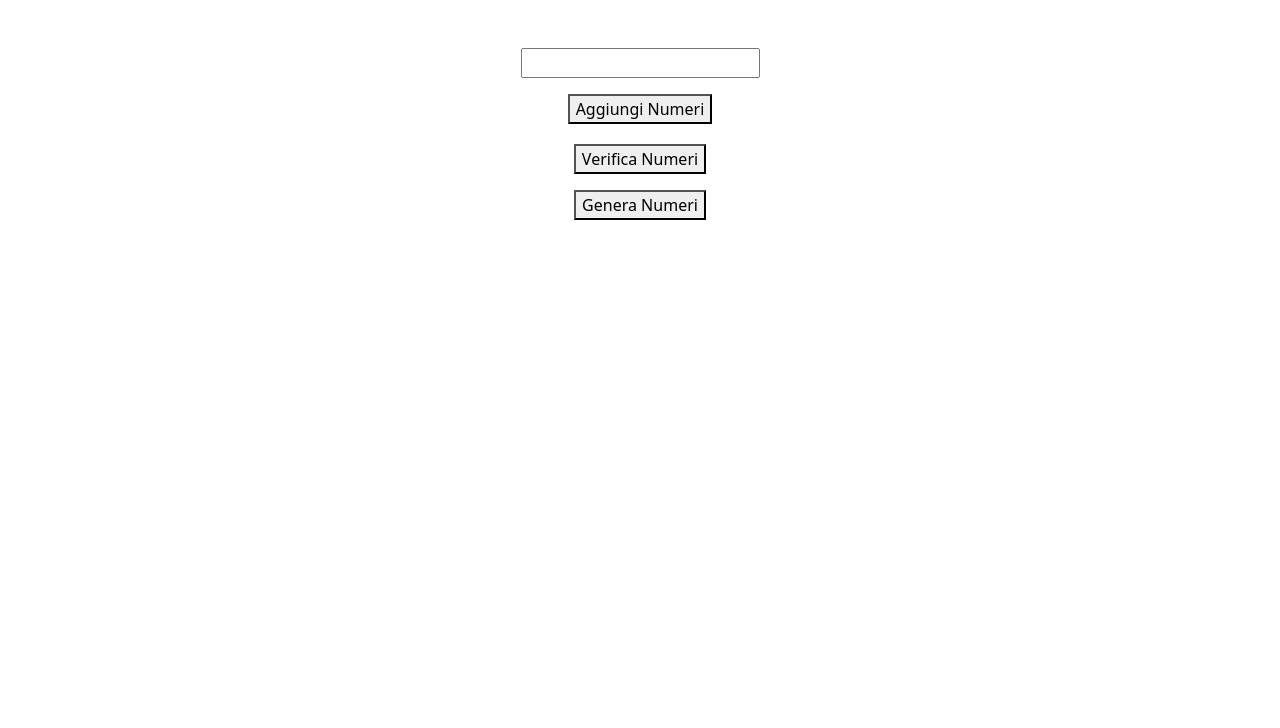
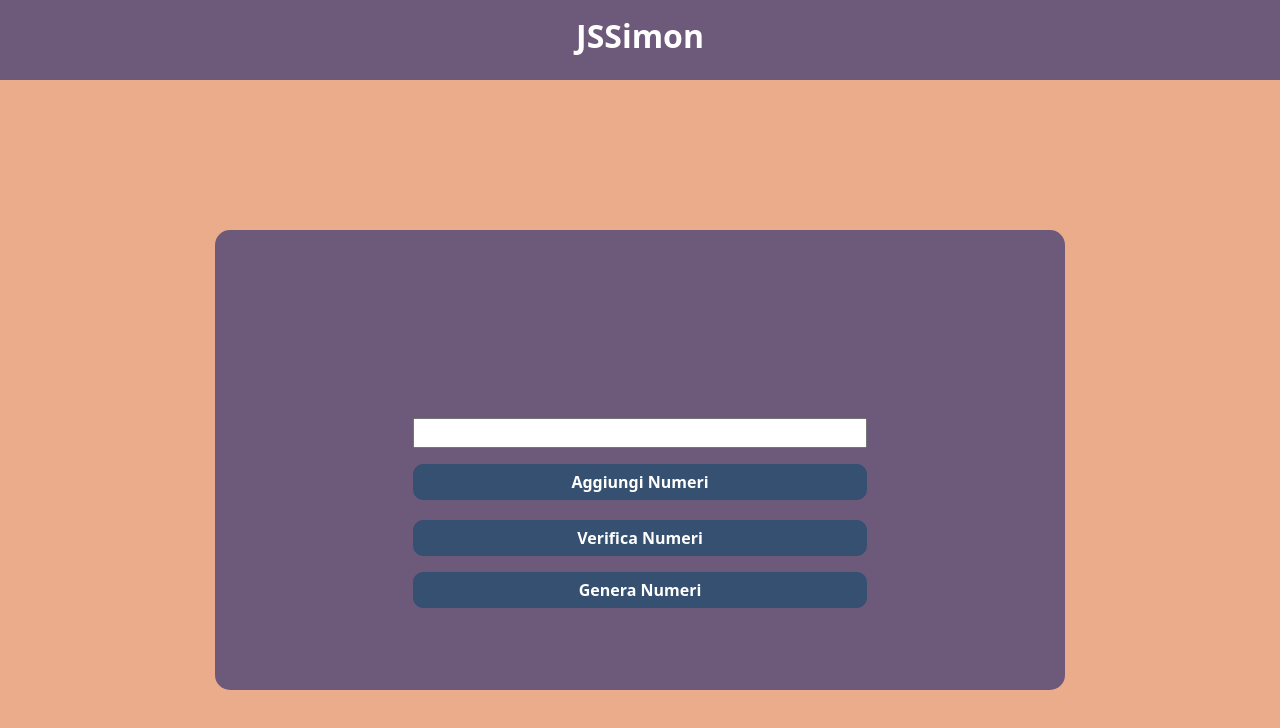
Before and after one commit to MartinelliFabio/js-simon, a plain HTML site: page index.html in a window 1280 px wide. Drawn offline with nearby package versions, Linux system fonts and the light colour scheme.

Commit message:
add style at the page

```diff
--- a/css/style.css
+++ b/css/style.css
@@ -0,0 +1,44 @@
+:root {
+    --light-rose: #eaac8b;
+    --rose: #E56B6F;
+    --dark-rose: #B56576;
+    --purple: #6D597A;
+    --blue: #355070;
+    --white: #ffffff;
+}
+
+body {
+    background-color: var(--light-rose);
+}
+
+nav {
+    background-color: var(--purple);
+    width: 100%;
+    height: 80px;
+}
+
+nav a {
+    text-decoration: none;
+}
+
+.container-numeri {
+    width: 850px;
+    height: 460px;
+    background-color: var(--purple);
+    border-radius: 15px;
+    margin-top: 150px;
+}
+
+.form {
+    width: 55%;
+    margin: 0 auto;
+}
+
+button {
+    border-radius: 10px;
+    padding: 5px 10px;
+    font-weight: bold;
+    background-color: var(--blue);
+    color: var(--white);
+    border: 1px solid var(--blue);
+}
--- a/index.html
+++ b/index.html
@@ -11,21 +11,27 @@
 </head>
 <body>
 
+<!-- Header -->
 <header>
-    <nav>
+    <nav class="d-flex justify-content-around align-items-center">
+        <a href="#" class=""><h2 class="fw-bold text-white">JSSimon</h2></a>
+    </nav>
 
-    </nav>
 </header>
 
 <main>
-    <div id="numeri" class="d-flex justify-content-center text-center"></div>
-    <div class="d-flex justify-content-center flex-column align-items-center">
+    <div class="container container-numeri d-flex justify-content-center flex-column text-white">
+        <div class="form">
+            <div id="numeri" class="text-center d-flex justify-content-center mb-3 fw-bold fs-5"></div>
+            <div class="d-flex justify-content-center flex-column text-center fw-bold">
                 <input type="number" id="input">
                 <button id="pusha-input" class="mt-3 mb-1">Aggiungi Numeri</button>
                 <div id="output-numeri"></div>
                 <button id="verifica-input" class="mt-3">Verifica Numeri</button>
                 <div id="risultato"></div>
                 <button id="genera-numeri" class="mt-3">Genera Numeri</button>
+            </div>
+        </div>
     </div>
 </main>
 
--- a/js/script.js
+++ b/js/script.js
@@ -35,7 +35,8 @@ function timerNumeri () {
 }
 
 const pushaInputHTML = document.getElementById('pusha-input');
-const arrInputUtente = [];
+let arrInputUtente = [];
+const outputNumeriHTML = document.getElementById('output-numeri');
 
 function pushaNumero() {
 
@@ -46,7 +47,6 @@ function pushaNumero() {
     } else if(arrInputUtente.length < numeriDiNumeri) {
         arrInputUtente.push(inputNumber);
         console.log(arrInputUtente);
-        const outputNumeriHTML = document.getElementById('output-numeri');
         outputNumeriHTML.innerHTML = 'Hai inserito il numero: ' + arrInputUtente;
     }
     input.value = '';
@@ -82,6 +82,10 @@ function generaNumeri() {
     createNumbers();
     document.getElementById("numeri").classList.remove('invisible');
     document.getElementById("numeri").classList.add('visible');
+    outputNumeriHTML.innerHTML = '';
+    risultatoHTML.innerHTML = '';
+    arrInputUtente = [];
+    contatore = 0;
 }
 generaNumeriHTML.addEventListener('click', () => {
     generaNumeri();
```
Lines whose indentation alone changed are shown as unchanged.
